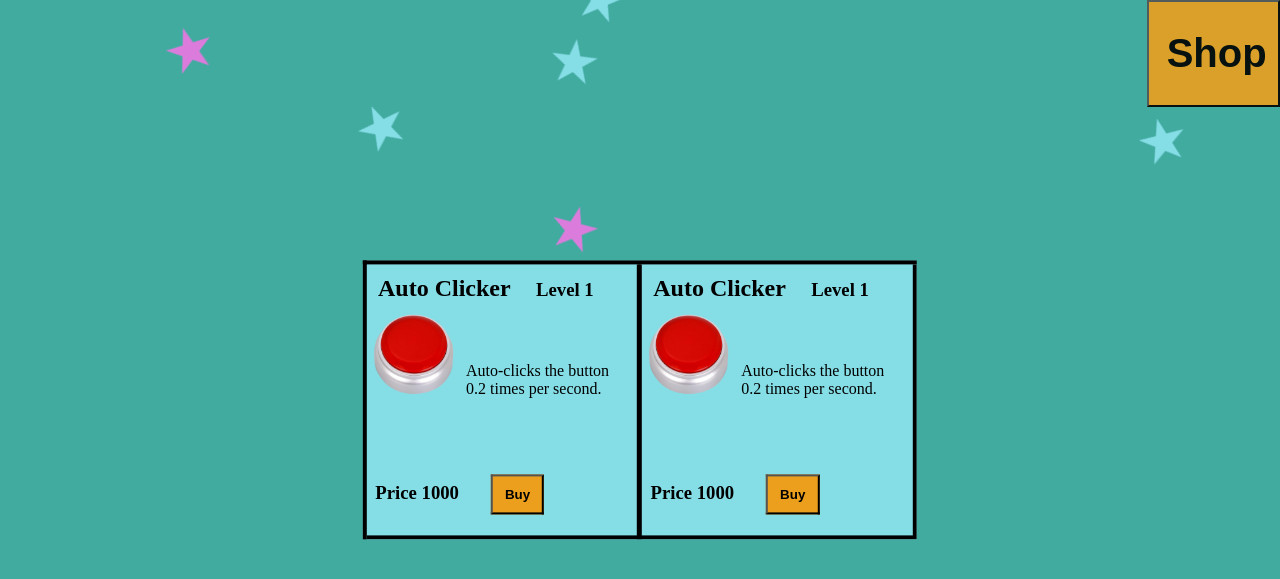
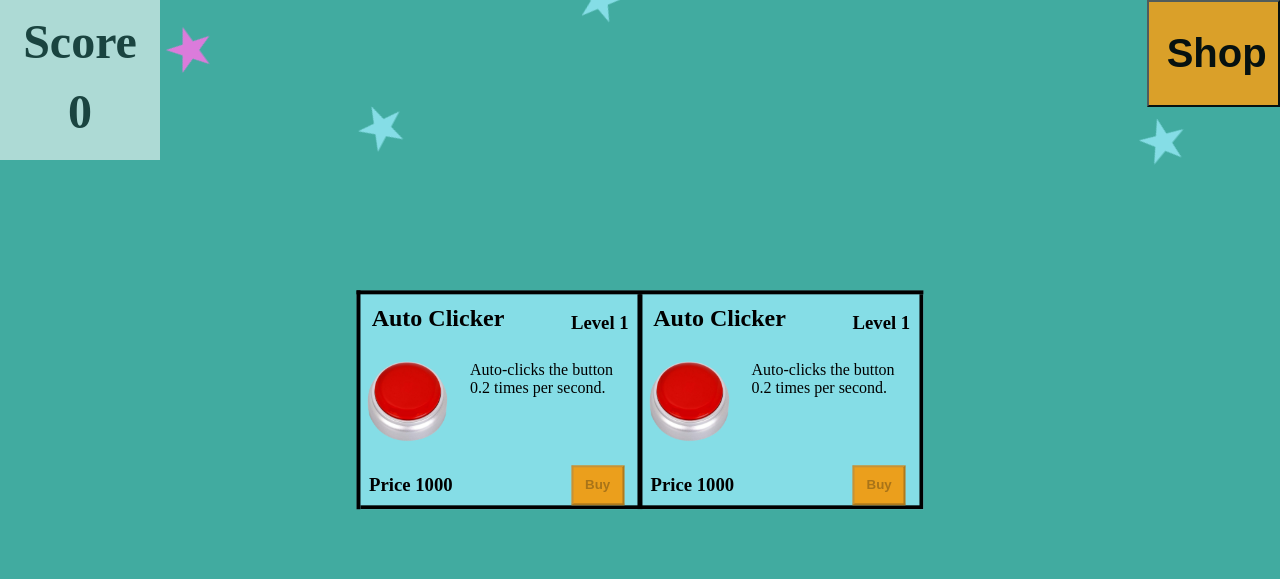
Before and after one commit to LauriMauranen/vinskis-great-button-game, a Flask app: page / in a window 1280 px wide; the page is wider, and only the part inside the window is pictured. Shown: the top 579 px of that part. Run offline with Flask 3, Linux system fonts and the light colour scheme.

Commit message:
Kaupalle grid tehty

```diff
--- a/app/static/css/style.css
+++ b/app/static/css/style.css
@@ -73,49 +73,56 @@ h1 {
 }
 
 .shop-item {
+  display: grid;
+  flex-grow: 1;
   margin-top: -0.3em;
   margin-left: -0.3em;
   padding: 0em;
-  height: 17em;
-  width: 17em;
   border-style: solid;
   border-color: black;
   border-width: 0.3em;
 }
 
-.shop-item h2 {
-  display: inline-block;
+.shop-item-title {
+  grid-column: 1 / span 2;
+  grid-row: 1 / span 1;
   margin: 0.5em;
 }
 
-.shop-item h3 {
-  display: inline;
-  margin-left: 0.5em;
+.shop-item-level {
+  grid-column: 3 / span 1;
+  grid-row: 1 / span 1;
+  margin-right: 0.5em;
 }
 
-.shop-item img {
-  display: inline-block;
-  margin-left: 0.5em;
-  margin-right: 0.5em;
+.shop-item-img {
+  grid-column: 1 / span 1;
+  grid-row: 2 / span 2;
+  margin: 0.5em;
   height: 5em;
   width: 5em;
-  vertical-align: baseline;
 }
 
-.shop-item p {
-  display: inline-block;
-  margin-top: 0;
-  margin-bottom: 1em;
+.shop-item-text {
+  grid-column: 2 / span 2;
+  grid-row: 2 / span 2;
   height: 6em;
   width: 10em;
+  margin: 0.5em;
 }
 
-.shop-item button {
-  position: relative;
+.shop-item-price {
+  grid-column: 1 / span 1;
+  grid-row: 4 / span 1;
+  margin: 0.5em;
+}
+
+.shop-item-btn {
+  grid-column: 3 / span 2;
+  grid-row: 4 / span 1;
   background-color: #eb9f1c;
   height: 3em;
   width: 4em;
-  left: 10%;
 }
 
 .title {
--- a/app/static/js/app.js
+++ b/app/static/js/app.js
@@ -7,7 +7,7 @@ const SHOP_BTN_TITLE_ID = 'shop-btn-title'
 const GAME_ID = 'game'
 const SHOP_ID = 'shop'
 
-const N_STARS = window.screen.availWidth < 700 ? 25 : 25
+const N_STARS = window.screen.availWidth < 700 ? 20 : 20
 const STARS = []
 
 const SHOP_BTN_TITLE_1 = 'Shop'
@@ -175,8 +175,8 @@ class Item {
   }
 
   get canBuy() {
-    return true
-    // return !this.isFullLevel && score >= this.price
+    // return true
+    return !this.isFullLevel && score >= this.price
   }
 
   get price() {
@@ -268,20 +268,21 @@ ITEMS.forEach(item => {
   if (!div.id) throw new Error('Id missing.')
 
   div.innerHTML = `
-<h2>${item.name}</h2>
-<h3>Level
+<h2 class="shop-item-title">${item.name}</h2>
+<h3 class="shop-item-level">Level
   <span id="${item.levelId}">${item.level}</span>
 </h3>
 <br>
-<img src="${item.img}" alt="">
-<p id="${item.textId}">${item.text}</p>
-<h3>Price
+<img class="shop-item-img" src="${item.img}" alt="">
+<p id="${item.textId}" class="shop-item-text">${item.text}</p>
+<h3 class="shop-item-price">Price
   <span id="${item.priceId}">${item.price}</span>
 </h3>
   `
 
   const btn = document.createElement('button')
   btn.id = item.btnId
+  btn.classList.add('shop-item-btn')
   btn.onclick = () => onPressBuyItem(item)
   btn.disabled = !item.canBuy
   btn.innerHTML = '<b>Buy</b>'
--- a/app/templates/index.html
+++ b/app/templates/index.html
@@ -14,6 +14,11 @@
   </head>
 
   <body>
+    <div id="score-rect">
+      <h1>Score</h1>
+      <h1 id="score"></h1>
+    </div>
+
     <button
       id="shop-btn"
       type="button"
@@ -23,12 +28,6 @@
     </button>
 
     <div id="game">
-      <div id="score-rect">
-        <h1>Score</h1>
-        <h1 id="score"></h1>
-      </div>
-
-
       <input
         id="btn"
         type="image"
```
